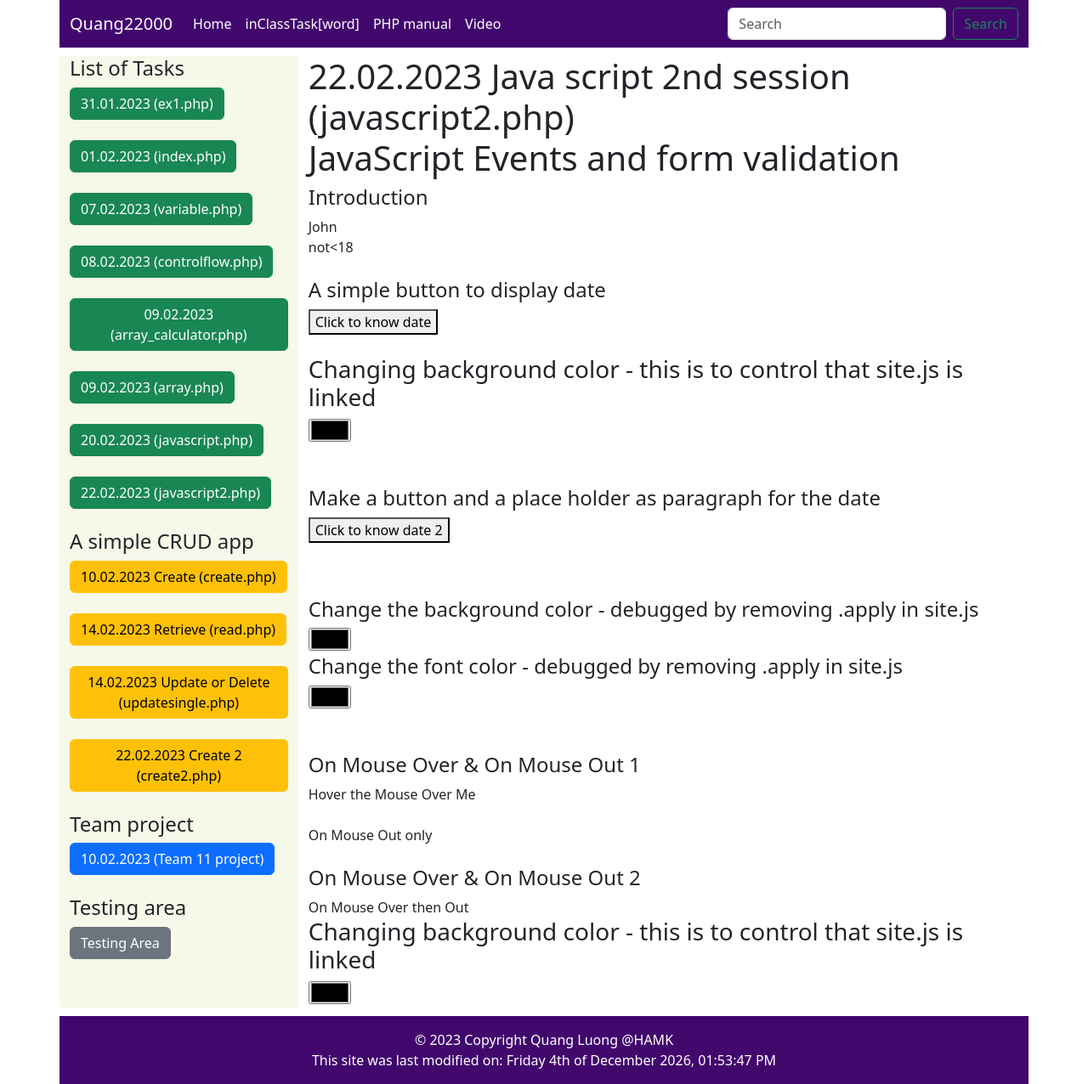
After one commit to luonghuyquang/quang22000WebProg2023, a PHP site: page /javascript2.php in a window 1280 px wide. The commit adds this page. Shown: the whole page at 85% size. Run offline with PHP 8.4, Linux system fonts and the light colour scheme.

Commit message:
22.02.2023

```diff
--- a/javascript.php
+++ b/javascript.php
@@ -1,4 +1,4 @@
-<?php $title = "31.01.2023 in class task"; include "quang22000Layout/header.php" ?>
+<?php $title = "20.02.2023 Javascript"; include "quang22000Layout/header.php" ?>
 <h1>20.02.2023 Java script (javascript.php)</h1>
 <!--semicolon ; are optional if codes in different lines. But recommended to use consistently-->
 <script>
@@ -31,7 +31,8 @@ document.write("Hello world, this is Java Script");
 
 <h3>Changing background color</h3>
 <form action="">
-<input type="color" name = "background" onchange="changeColor('background', this.value)">
+<input type="color" name = "background" onchange="changeColor('qbgrd1', this.value)">
 </form>
 
+
 <?php include "quang22000Layout/footer.php" ?>
--- a/javascript/site.js
+++ b/javascript/site.js
@@ -9,7 +9,36 @@ document.write(5+6);
 
 //a function to change the background color of the page
 function changeColor(where, newColor){
-if (where == "background"){
+if (where == "qbgrd1"){
     document.body.style.backgroundColor = newColor;
 }
 }
+//other function to change background color -- TO DEBUG
+function changeColor2(){
+    let color = document.getElementById('bgrd2').value;
+    document.body.style.backgroundColor = color;
+     }
+
+ // change the font color -- TO DEBUG
+ function changeFontColor(){
+     let fcolor = document.getElementById('fcolor').value;
+     document.body.style.color = fcolor;
+      }
+
+// crud validation 1
+
+
+// crud validation 2
+// // to ensure name cannot be more than 5 characters
+function fname5(){
+    let fname = (document.form1.fname.value).trim();
+    if(fname.length<5){
+        alert("First Name must have at least 5 characters");
+        return false;
+    }
+}
+
+
+
+
+// crud validation 2
--- /dev/null
+++ b/javascript2.php
@@ -0,0 +1,70 @@
+<?php $title = "22.02.2023 Javascript"; include "quang22000Layout/header.php" ?>
+<h1>22.02.2023 Java script 2nd session (javascript2.php) <br>
+JavaScript Events and form validation</h1>
+
+<h4>Introduction</h4>
+<!--to declare a variable, use let (recommended) or other-->
+<script>
+let var1 = 'John';
+document.write(var1, "<br>");
+let age = 20;
+if(age<18){document.write("U18")}
+else {document.write("not<18")};
+</script>
+<br><br>
+
+<h4>A simple button to display date</h4>
+<button onclick="this.innerHTML=Date()">Click to know date</button>
+<br><br>
+
+<!--copy from javascrip 1 for control-->
+<h3>Changing background color - this is to control that site.js is linked</h3>
+<form action="">
+<input type="color" name = "background" onchange="changeColor('qbgrd1', this.value)">
+</form>
+<br><br>
+
+<h4>Make a button and a place holder as paragraph for the date</h4>
+<!--onblur not working here-->
+<button onclick="getElementById('jour').innerHTML=Date()">Click to know date 2</button>
+<p id="jour"></p>
+<br><br>
+
+<h4>Change the background color -  debugged by removing .apply in site.js</h4>
+<form>
+    <input type="color" id="bgrd2" onchange="changeColor2()">
+</form>
+
+<h4>Change the font color - debugged by removing .apply in site.js</h4>
+<form>
+    <input type="color" id="fcolor" onchange="changeFontColor()">
+</form>
+<br><br>
+
+<h4>On Mouse Over & On Mouse Out 1</h4>
+<span onmouseover="this.style.color='blue';
+                    this.style.backgroundColor='yellow'; onmouseout;
+                    this.style.fontSize='2em';
+                    ">Hover the Mouse Over Me</span>
+<br><br>
+<span onmouseout="this.style.color='red';
+                    this.style.backgroundColor='white';
+                    this.style.fontSize='1.1em';">On Mouse Out only</span>
+<br><br>
+
+<h4>On Mouse Over & On Mouse Out 2</h4>
+<span onmouseover="this.style.color='blue';
+                    this.style.backgroundColor='yellow'; onmouseout;
+                    this.style.fontSize='2em';
+                    "
+      onmouseout="this.style.color='red';
+                    this.style.backgroundColor='white';
+                    this.style.fontSize='1.1em';">On Mouse Over then Out</span>
+
+
+<h3>Changing background color - this is to control that site.js is linked</h3>
+<form action="">
+<input type="color" name = "background" onchange="changeColor('qbgrd1', this.value)">
+</form>
+
+<?php include "quang22000Layout/footer.php" ?>
--- a/quang22000Layout/header.php
+++ b/quang22000Layout/header.php
@@ -82,10 +82,12 @@
       <a class="btn btn-success" href="<?php echo $relativeLink.'array_calculator.php'?>">09.02.2023 (array_calculator.php)</a><br><br>
       <a class="btn btn-success" href="<?php echo $relativeLink.'array.php'?>">09.02.2023 (array.php)</a><br><br>
       <a class="btn btn-success" href="<?php echo $relativeLink.'javascript.php'?>">20.02.2023 (javascript.php)</a><br><br>
+      <a class="btn btn-success" href="<?php echo $relativeLink.'javascript2.php'?>">22.02.2023 (javascript2.php)</a><br><br>
       <h4>A simple CRUD app</h4>
       <a class="btn btn-warning" href="<?php echo $relativeLink.'crud/create.php'?>">10.02.2023 Create (create.php)</a><br><br>
       <a class="btn btn-warning" href="<?php echo $relativeLink.'crud/read.php'?>">14.02.2023 Retrieve (read.php)</a><br><br>
       <a class="btn btn-warning" href="<?php echo $relativeLink.'crud/updatesingle.php'?>">14.02.2023 Update or Delete (updatesingle.php)</a><br><br>
+      <a class="btn btn-warning" href="<?php echo $relativeLink.'crud/create2.php'?>">22.02.2023 Create 2 (create2.php)</a><br><br>
       <h4>Team project</h4>
       <a class="btn btn-primary" href="https://github.com/luonghuyquang/team11webprog" target="blank">10.02.2023 (Team 11 project)</a><br><br>
       <h4>Testing area</h4>
```
Also changed, not shown: crud/create2.php (added, +44 -0 lines).
